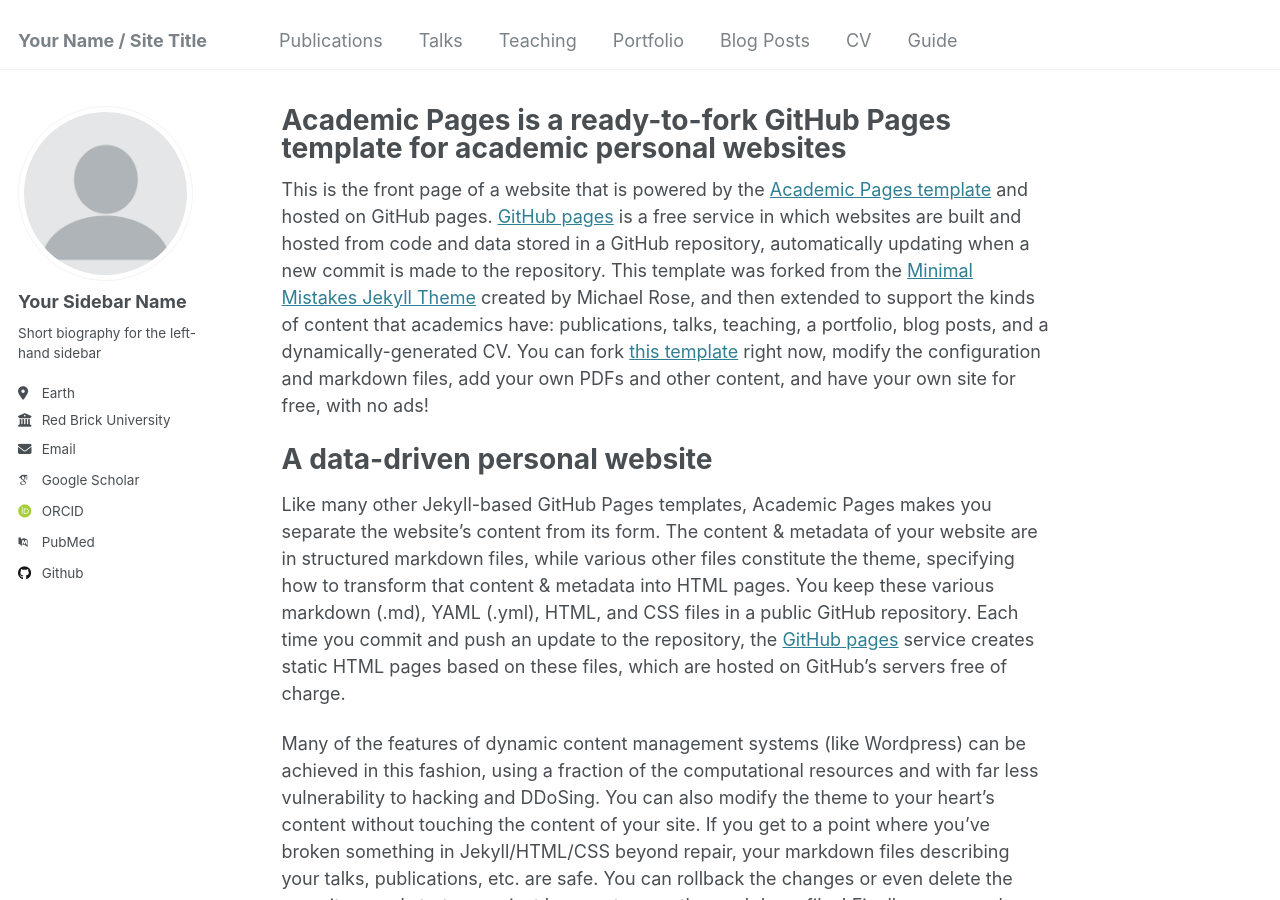
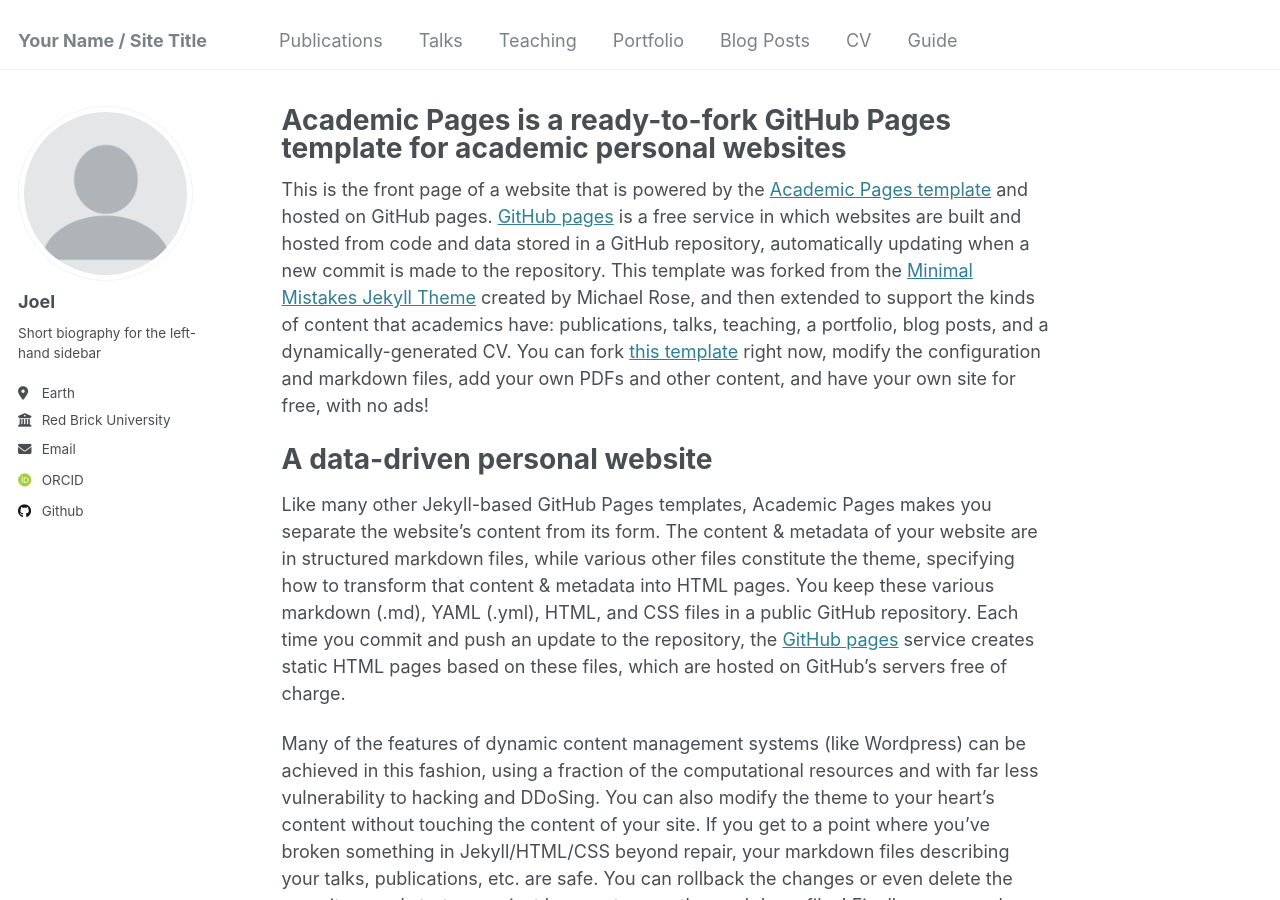
Before and after one commit to jkblr/jkblr.github.io, a Jekyll site: the page built from _pages/about.md, in a window 1280 px wide and 900 px high. Built offline with Jekyll 4.4.1, drawn with Linux system fonts in a browser that asks for light colours; some web fonts are replaced; part of the change alters nothing that is shown.

Commit message:
Update _config.yml

```diff
--- a/_config.yml
+++ b/_config.yml
@@ -22,21 +22,21 @@ repository               : "joel.kuebler.github.io"
 author:
   # Biographic information
   avatar           : "profile.png"
-  name             : "Your Sidebar Name"
+  name             : "Joel"
   pronouns         : # example: "she/her"
   bio              : "Short biography for the left-hand sidebar"
   location         : "Earth"
   employer         : "Red Brick University"
   uri              : # URL
-  email            : "none@example.org"
+  email            : "joel.kuebler.math@gmail.com"
 
   # Academic websites
   arxiv            : # URL - Update with the correct link to your profile
-  googlescholar    : "https://scholar.google.com/citations?user=PS_CX0AAAAAJ"
+  googlescholar    : #
   impactstory      : # URL
-  orcid            : "http://orcid.org/yourorcidurl"
+  orcid            : "https://orcid.org/0000-0003-3743-311X"
   semantic         : # URL
-  pubmed           : "https://www.ncbi.nlm.nih.gov/pubmed/?term=john+snow"
+  pubmed           : #
   researchgate     : # URL
   scopus           : # URL
 
@@ -104,7 +104,7 @@ yandex_site_verification :
 
 # Social Sharing
 twitter:
-  username               : &twitter
+  username               :
 facebook:
   username               :
   app_id                 :
```
